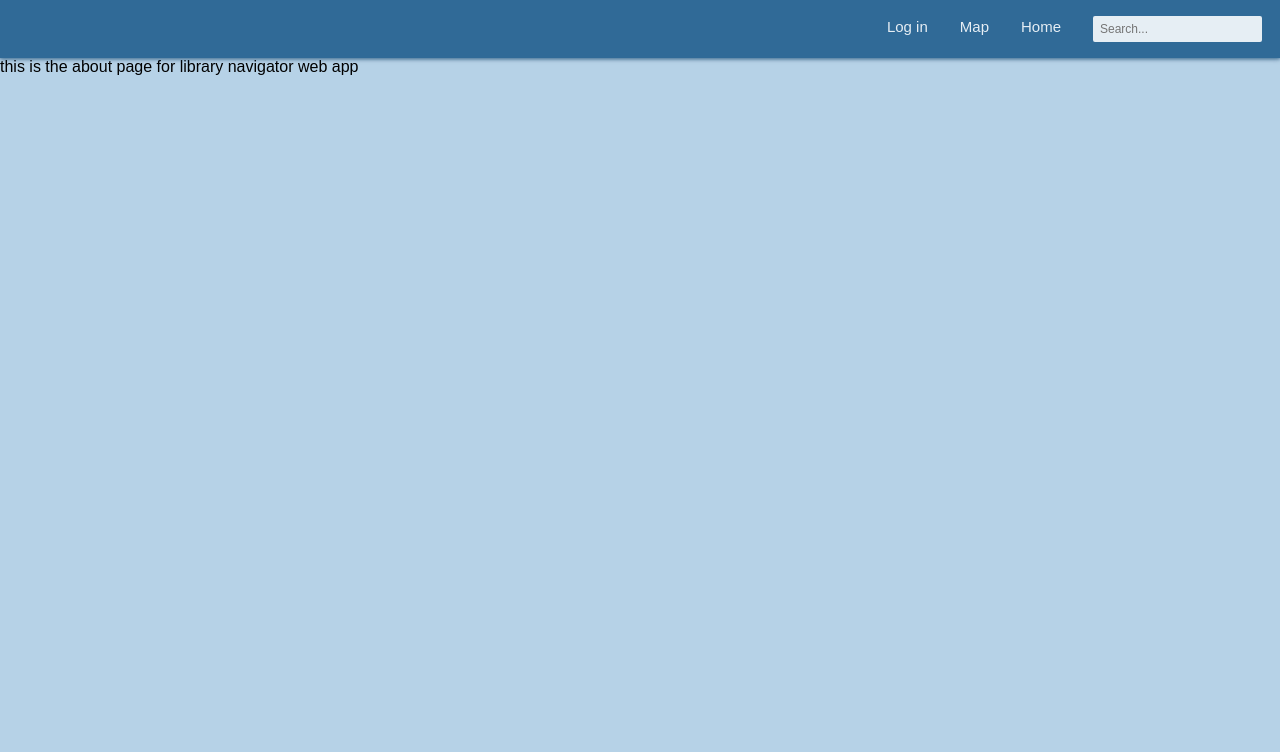
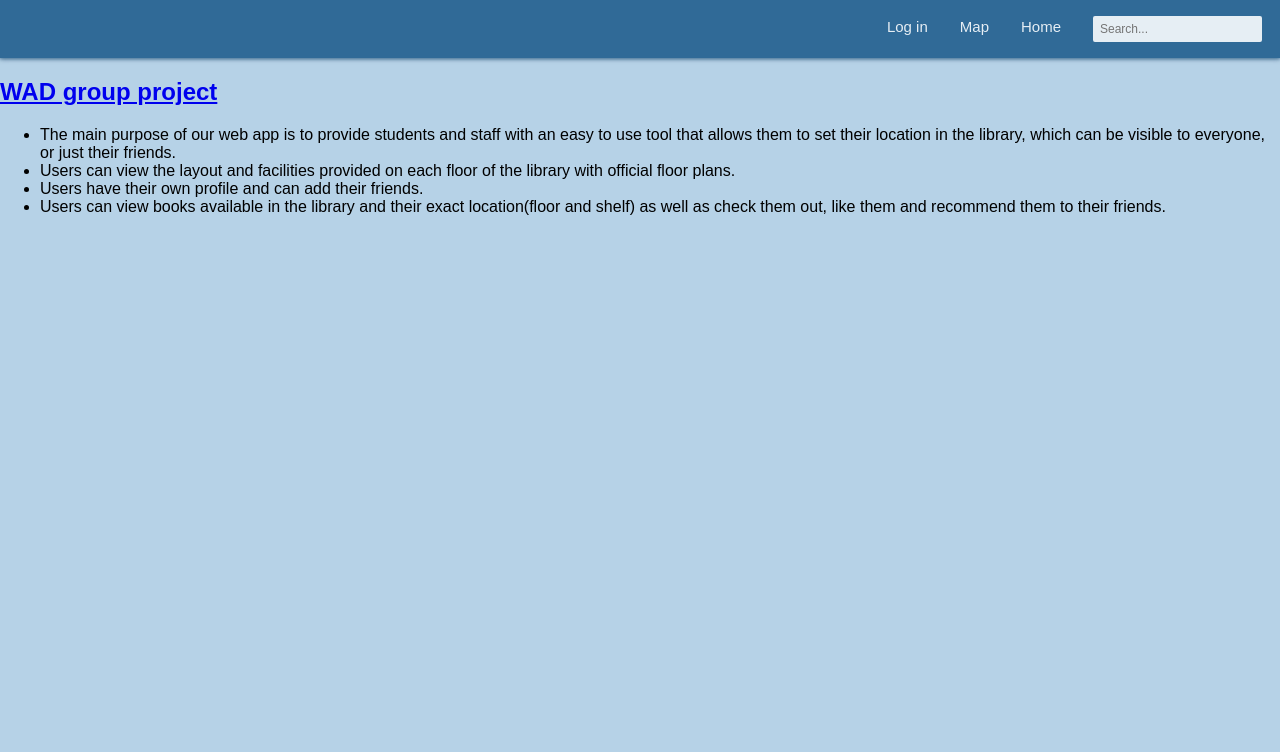
Before and after one commit to lab9teamA/library-navigator, a Django app: page /libnav/about/ in a window 1280 px wide. Shown: the top 752 px of the page. Run offline with Django 3.2, Linux system fonts and the light colour scheme.

Commit message:
Added about page

```diff
--- a/templates/libnav/about.html
+++ b/templates/libnav/about.html
@@ -6,5 +6,16 @@
 {% endblock %}
 
 {% block body_block %}
-this is the about page for library navigator web app
+    <div id="about">
+        <h2><a href="https://github.com/lab9teamA/library-navigator/">WAD group project</a></h2>
+        <ul>
+            <li>The main purpose of our web app is to provide students and staff with an easy to use tool that allows them to set their location in the library, which can be visible to everyone, or just their friends.</li>
+
+            <li>Users can view the layout and facilities provided on each floor of the library with official floor plans.</li>
+
+            <li>Users have their own profile and can add their friends.</li>
+
+            <li>Users can view books available in the library and their exact location(floor and shelf) as well as check them out, like them and recommend them to their friends.</li>
+        </ul>
+    </div>
 {% endblock %}
```
